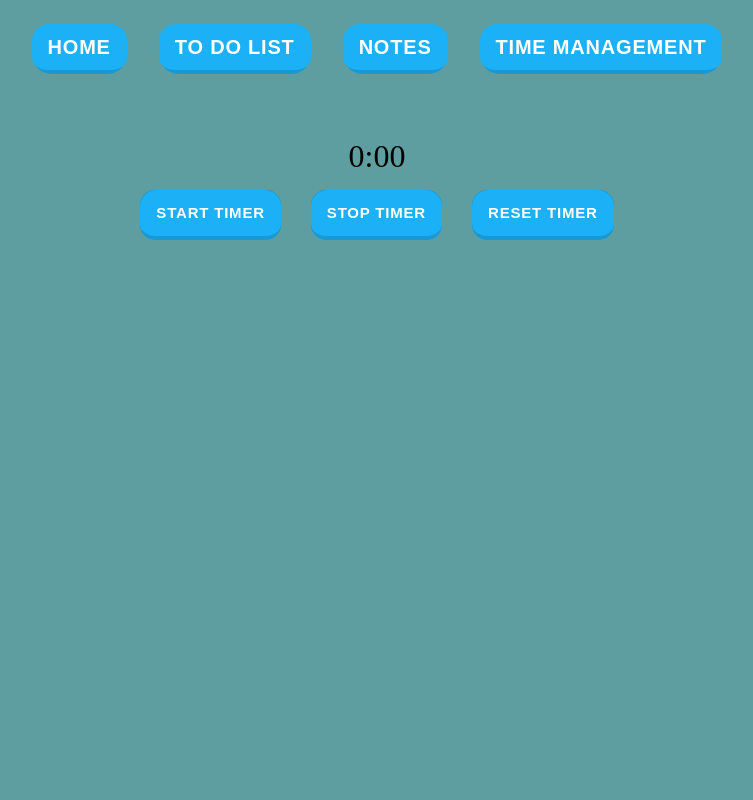
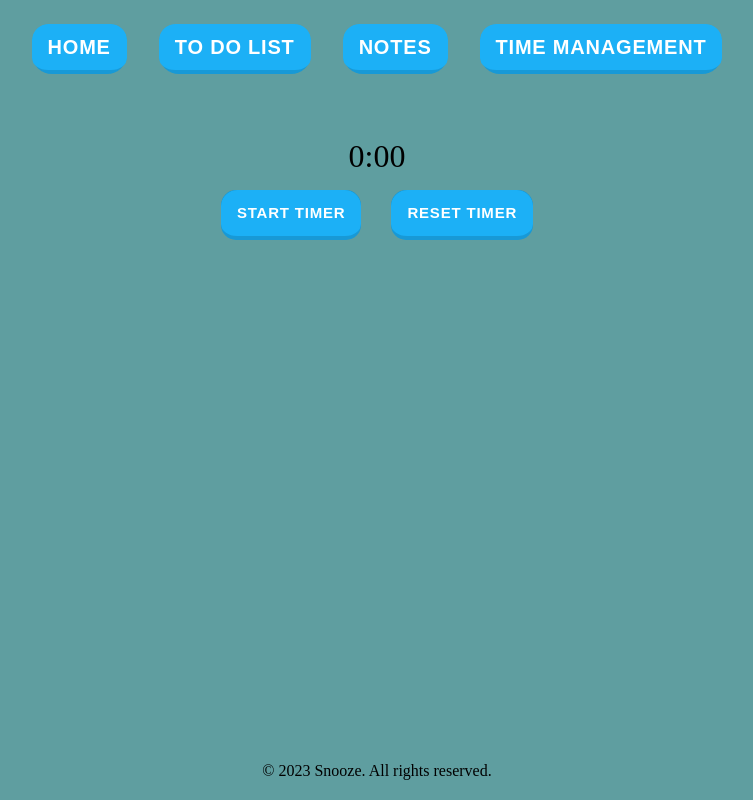
Before and after one commit to MohedeenT/Productivity_app, a React (Create React App) app: page /timeManagement in a window 1280 px wide. Shown: the whole page, without its empty margins (263-1016 px from the left). Built offline with nearby package versions, Linux system fonts and the light colour scheme.

Commit message:
finalized timer tweaks (fully converted to React) and other minor improvements

```diff
--- a/src/App.css
+++ b/src/App.css
@@ -1,5 +1,14 @@
 body {
   background-color: cadetblue;
+}
+footer {
+  color: black;
+  padding: 20px 0;
+  text-align: center;
+  position: fixed;
+  bottom: 0;
+  left: 0;
+  width: 100%;
 }
 /*Nav*/
 nav {
@@ -77,6 +86,9 @@ nav a:active {
   padding: 1em;
   transition: 0.5s ease-in-out;
 }
+#to-do-input {
+  width: 25%;
+}
 #header-and-input #to-do-input:focus {
   width: 30%;
 }
@@ -143,6 +155,36 @@ nav a:active {
 
 .action-btns button:active {
   transform: translateY(2px); /* 'pushes' the button down */
+}
+
+/* HOME */
+
+.content {
+  display: flex;
+  justify-content: center;
+  align-items: center;
+  height: 85vh;
+  width: 100%;
+}
+
+#description {
+  width: 22ch;
+  animation: expandWidth 1s forwards;
+  word-wrap: break-word;
+  border-left: 3px solid;
+  border-right: 3px solid;
+  font-family: monospace;
+  font-size: 3em;
+  padding: 1em;
+}
+
+@keyframes expandWidth {
+  from {
+    width: 0%;
+  }
+  to {
+    width: 66%;
+  }
 }
 
 /*To do list*/
@@ -280,6 +322,9 @@ nav a:active {
   align-items: center;
   width: 100%;
 }
+#inputs-container textarea {
+  height: 50px;
+}
 
 .delete-note {
   position: absolute;
@@ -299,7 +344,8 @@ nav a:active {
 }
 
 .note-container {
-  background: linear-gradient(#fefcaf, #fffeda);
+  background: linear-gradient(#1196a0, #61969a);
+  border-radius: 1em;
   padding: 5px 20px 10px 20px;
   width: auto;
   margin: 30px;
--- a/src/App.jsx
+++ b/src/App.jsx
@@ -28,6 +28,13 @@ function App(){
                 archived:false,
                 noteId:""
             }
+        },
+        time:{
+            interval:null,
+            currentTime:0,
+            minutes:0,
+            seconds:"00",
+            timerRunning:false
         }
     })
 
--- /dev/null
+++ b/src/Footer.jsx
@@ -0,0 +1,7 @@
+export default function Footer(){
+    return(
+        <footer>
+        © 2023 Snooze. All rights reserved.
+    </footer>
+    )
+}
--- a/src/index.js
+++ b/src/index.js
@@ -3,6 +3,7 @@ import ReactDOM from 'react-dom/client';
 import './App.css';
 import {App} from './App';
 import { BrowserRouter } from 'react-router-dom';
+import Footer from './Footer';
 
 const root = ReactDOM.createRoot(document.getElementById('root'));
 root.render(
@@ -10,5 +11,6 @@ root.render(
     <BrowserRouter>
     <App />
     </BrowserRouter>
+    <Footer/>
   </React.StrictMode>
 );
--- a/src/pages/Home.jsx
+++ b/src/pages/Home.jsx
@@ -1,3 +1,9 @@
 export default function Home(){
-    return<h1>Under Construction</h1>
+    return(
+        <div class="content">
+        <p id="description">
+            Welcome to Snooze, the ultimate tool that integrates to-do lists, notes, timers, and more to supercharge your productivity. Whether you're a student, professional, or simply someone looking to organize their life better, this platform is tailored for you.
+        </p>
+    </div>
+    )
 }
--- a/src/pages/Notes.jsx
+++ b/src/pages/Notes.jsx
@@ -101,7 +101,7 @@ export default function Notes() {
             className="note-container"
             key={`note-${index}`}>
                 <button
-                style={note.archived ? {backgroundColor:"gray",border:"gray"}:{}}
+                style={note.archived ? {backgroundColor:"gray",border:"gray"}:{backgroundColor:"#1196a0",border:"#1196a0"}}
                 onClick={()=>deleteNote(note.noteId, index)}
                 className="delete-note">
                     X
--- a/src/pages/TimeManagement.jsx
+++ b/src/pages/TimeManagement.jsx
@@ -1,47 +1,72 @@
+import { useContext } from "react";
+import { stateContext } from "../App";
+
 export default function TimeManagement(){
 
-    let interval;
-    let time = 0;
+    const { state, setState } = useContext(stateContext);
 
     function startTimer() {
         // Check if timer is already running
-        if (interval) {
-            return;
+        if (state.time.interval) {
+            return
         }
+        setState((draft)=>{
+            draft.time.currentTime = draft.time.currentTime+1
+        })
 
-        interval = setInterval(function() {
-            time++;
+        resetTimer()
+        const id = setInterval(() => {
 
-            const minutes = Math.floor(time / 60);
-            const seconds = time % 60;
+            setState((draft)=>{
+                draft.time.currentTime ++
+                const minutes = Math.floor(draft.time.currentTime / 60);
+                const seconds = draft.time.currentTime % 60;
+                draft.time.minutes = minutes;
+                draft.time.seconds = seconds < 10 ? '0' + seconds : seconds;
+            })
+                return state.time.currentTime;
 
-            // Display the result in the element with id="timer"
-            document.getElementById('timer').textContent = minutes + ':' + (seconds < 10 ? '0' : '') + seconds;
         }, 1000);
+
+        setState((draft)=>{
+            draft.time.interval = id
+        })
+
+
     }
 
-function stopTimer() {
-    clearInterval(interval);
-    interval = null;
+    const stopTimer = () => {
+        if (state.time.interval) {
+            clearInterval(state.time.interval);
+            setState(draft => {
+                draft.time.interval = null;
+            });
+        }
+    }
+
+const resetTimer = () =>{
+    setState((draft)=>{
+        draft.time.minutes = 0
+        draft.time.seconds = "00"
+        draft.time.currentTime = 0
+    })
 }
 
-const resetTimer = () =>{
-    time=0
+const handleClick = (btnVal)=>{
+    setState((draft)=>{draft.time.timerRunning = !draft.time.timerRunning})
+    btnVal === "START TIMER"  ? startTimer():stopTimer()
 }
 
 
     return (
         <div
         id="timer-container">
-        <div id="timer">0:0{time}</div>
+        <div id="timer">{state.time.minutes}:{state.time.seconds}</div>
         <div
         className="action-btns">
-        <button onClick={()=>startTimer()}>Start Timer</button>
-        <button onClick={()=>stopTimer()}>Stop Timer</button>
+        <button onClick={(e)=>handleClick(e.target.innerText)}>{state.time.timerRunning? "Stop":"Start"} Timer</button>
         <button onClick={()=>resetTimer()}>Reset Timer</button>
         </div>
         </div>
     )
 }
-
-//to fix: use state to manipulate time
```
